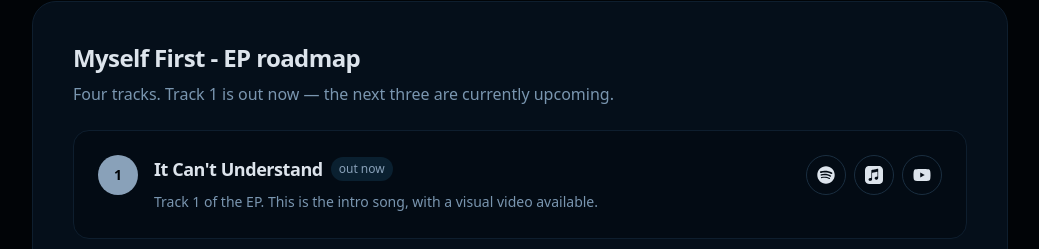
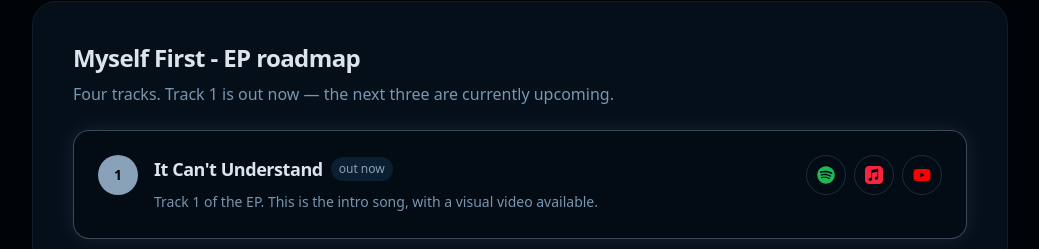
Before and after one commit to dumast/music-website, a Next.js app: page / in a window 1280 px wide. Shown: the part 551-800 px from the top of the page, without its empty margins (120-1159 px from the left). Built offline with nearby package versions, Linux system fonts and the light colour scheme.

Commit message:
Fixed tracks weirdness

```diff
--- a/src/app/page.tsx
+++ b/src/app/page.tsx
@@ -151,7 +151,11 @@ export default function Home() {
               return (
                 <li
                   key={`${idx + 1}-${t.title}`}
-                  className="rounded-2xl border border-[#0E1E2E] bg-[#030B14] p-6"
+                  className={`rounded-2xl border p-6 ${
+                    isOut
+                      ? "border-[#89A1B9]/40 bg-[#030B14] shadow-[0_0_24px_-4px_rgba(137,161,185,0.2)]"
+                      : "border-[#0E1E2E] bg-[#030B14]"
+                  }`}
                 >
                   <div className="flex flex-wrap items-start justify-between gap-4">
                     <div className="flex items-start gap-4">
@@ -179,23 +183,21 @@ export default function Home() {
                       <div className="flex flex-wrap items-center gap-2">
                         {t.spotifyUrl ? (
                           <IconButton href={t.spotifyUrl} label="Spotify">
-                            <FaSpotify size={18} />
+                            <FaSpotify size={18} className="text-[#1DB954]" />
                           </IconButton>
                         ) : null}
                         {t.appleMusicUrl ? (
                           <IconButton href={t.appleMusicUrl} label="Apple Music">
-                            <SiApplemusic size={18} />
+                            <SiApplemusic size={18} className="text-[#FA243C]" />
                           </IconButton>
                         ) : null}
                         {t.visualVideoUrl ? (
                           <IconButton href={t.visualVideoUrl} label="Visual Video (YouTube)">
-                            <FaYoutube size={18} />
+                            <FaYoutube size={18} className="text-[#FF0000]" />
                           </IconButton>
                         ) : null}
                       </div>
-                    ) : (
-                      <div className="text-sm text-[#3A5468]">Upcoming</div>
-                    )}
+                    ) : null}
                   </div>
                 </li>
               );
```
